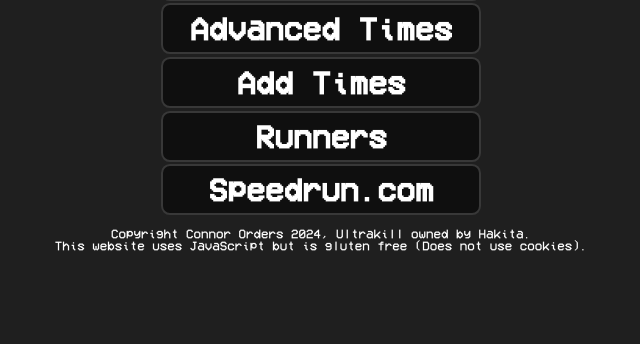
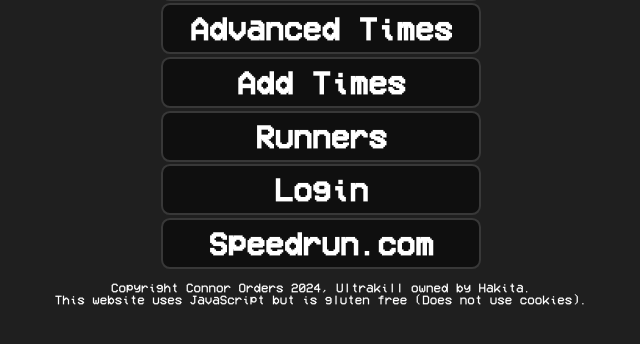
Before and after one commit to Antipoison7/Ultrakill-PHP, a PHP site: page / in a window 1280 px wide. Shown: the part 229-573 px from the top of the page, without its empty margins (319-959 px from the left). Run offline with PHP 8.4, Linux system fonts and the light colour scheme.

Commit message:
Added Login Page to Index

```diff
--- a/Website/index.php
+++ b/Website/index.php
@@ -15,6 +15,7 @@
             <a href="./advTimes.html?level=all" class='titleAnchor'><div class='ultrakillTitleButtonMain' id='advtimes'><h2 id='advtimesText'>Advanced Times</h2></div></a>
             <a href="./addTimes.php" class='titleAnchor'><div class='ultrakillTitleButtonMain' id='addTimes'><h2 id='addTimesText'>Add Times</h2></div></a>
             <a href="./runners.php" class='titleAnchor'><div class='ultrakillTitleButtonMain' id='runners'><h2 id='settingsText'>Runners</h2></div></a>
+            <a href="./login.php" class='titleAnchor'><div class='ultrakillTitleButtonMain' id='runners'><h2 id='settingsText'>Login</h2></div></a>
             <a href="https://www.speedrun.com/ultrakill" class='titleAnchor' target='_blank'><div class='ultrakillTitleButtonMain' id='speedrun'><h2 id='speedText'>Speedrun.com</h2></div></a>
         </div>
         <p class="indexFooterCopyright">Copyright Connor Orders 2024, Ultrakill owned by Hakita. <br>This website uses JavaScript but is gluten free (Does not use cookies).</p>
```
